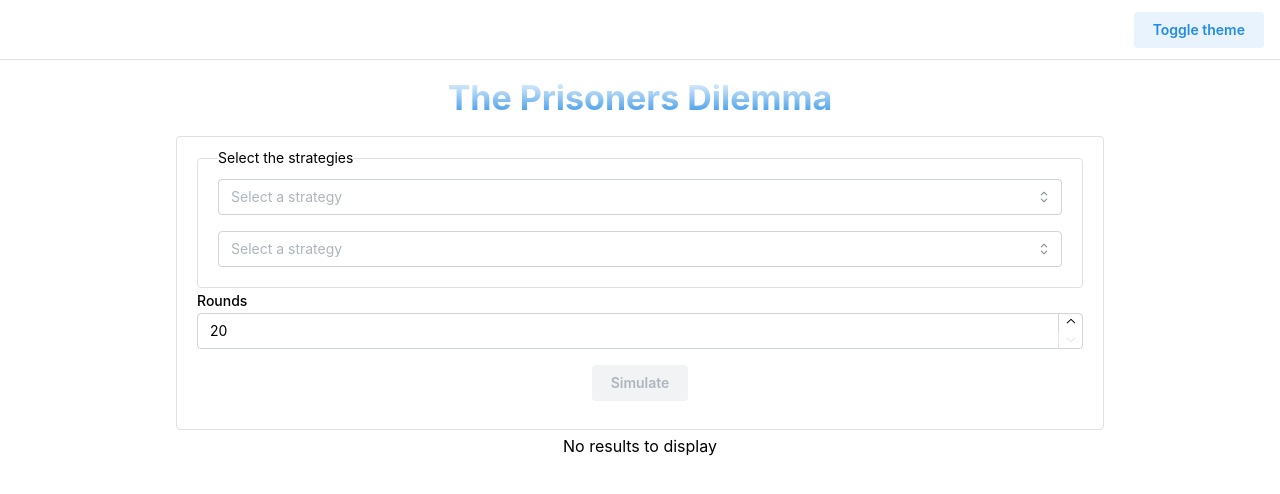
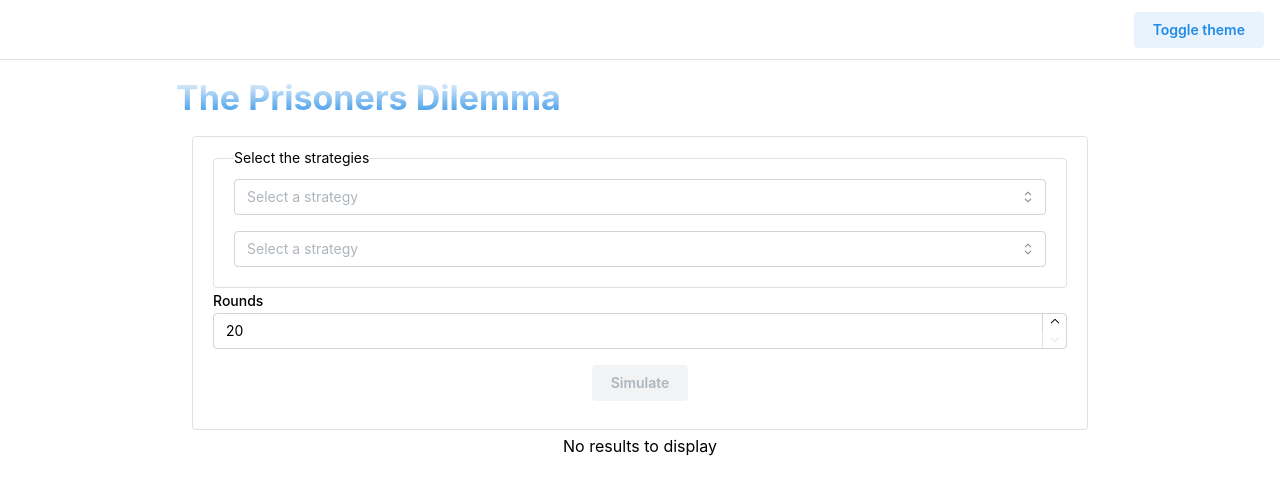
Before and after one commit to AndresCRamos/prisoners-dilemma, a React (Vite) app: page / in a window 1280 px wide. Shown: the top 494 px of the page. Built offline with nearby package versions, Linux system fonts and the light colour scheme.

Commit message:
Create empty Main Title component

```diff
--- a/src/App.tsx
+++ b/src/App.tsx
@@ -4,10 +4,11 @@ import {
   AppShell,
   AppShellHeader,
   AppShellMain,
-  Center,
+  Container,
   MantineProvider,
   Title,
 } from "@mantine/core";
+import MainTitle from "./components/MainTitle";
 
 function App() {
   return (
@@ -21,15 +22,16 @@ function App() {
           <ThemeToggle />
         </AppShellHeader>
         <AppShellMain>
-          <Center>
+          <Container>
+            <MainTitle />
             <Title
               className="text-center my-4 bg-gradient-to-t from-[--mantine-primary-color-filled] inline-block text-transparent bg-clip-text"
               variant="gradient"
             >
               The Prisoners Dilemma
             </Title>
-          </Center>
-          <SimulationGame />
+            <SimulationGame />
+          </Container>
         </AppShellMain>
       </AppShell>
     </MantineProvider>
--- /dev/null
+++ b/src/components/MainTitle.tsx
@@ -0,0 +1,9 @@
+function MainTitle() {
+    return (
+    <>
+
+    </>
+    );
+}
+
+export default MainTitle;
```
